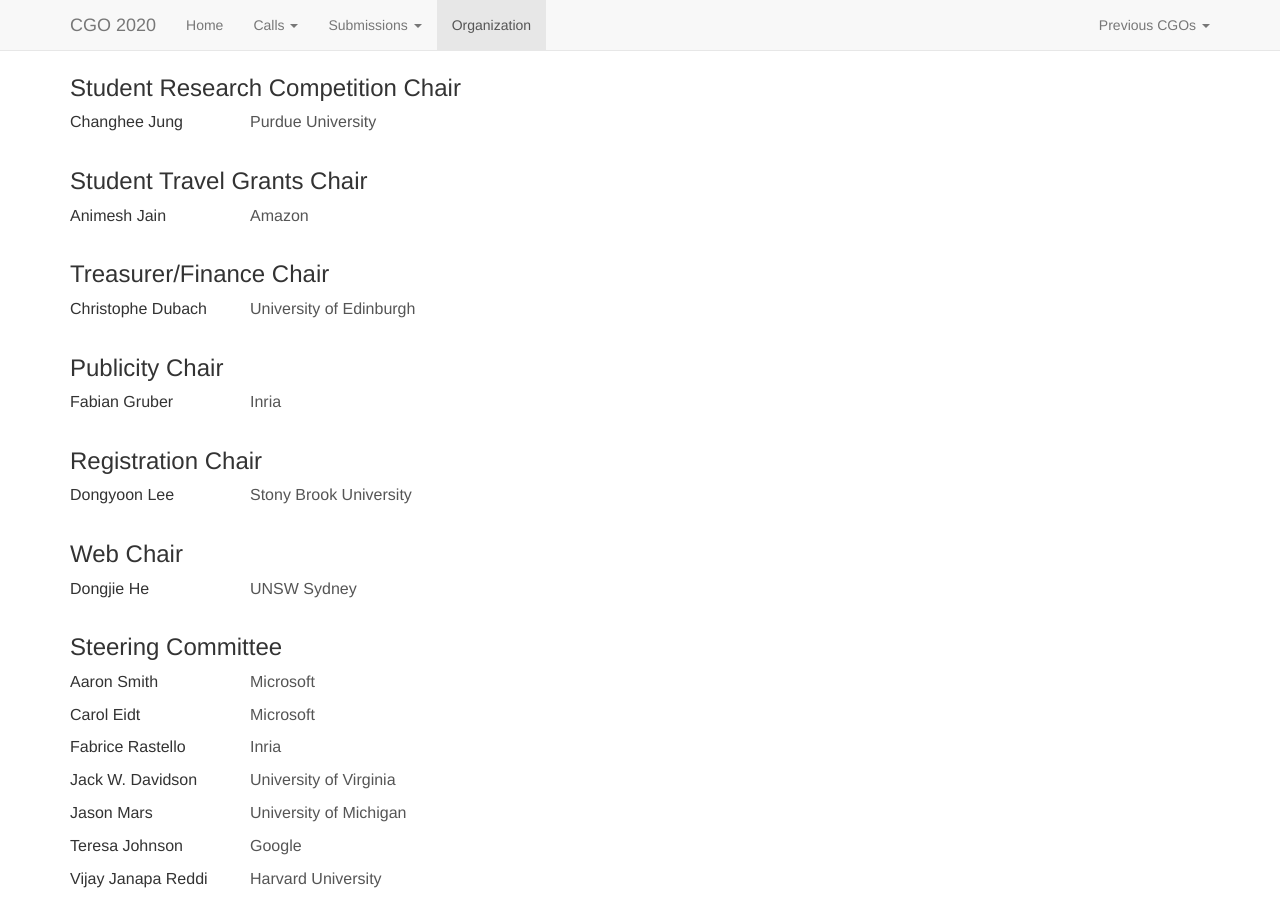
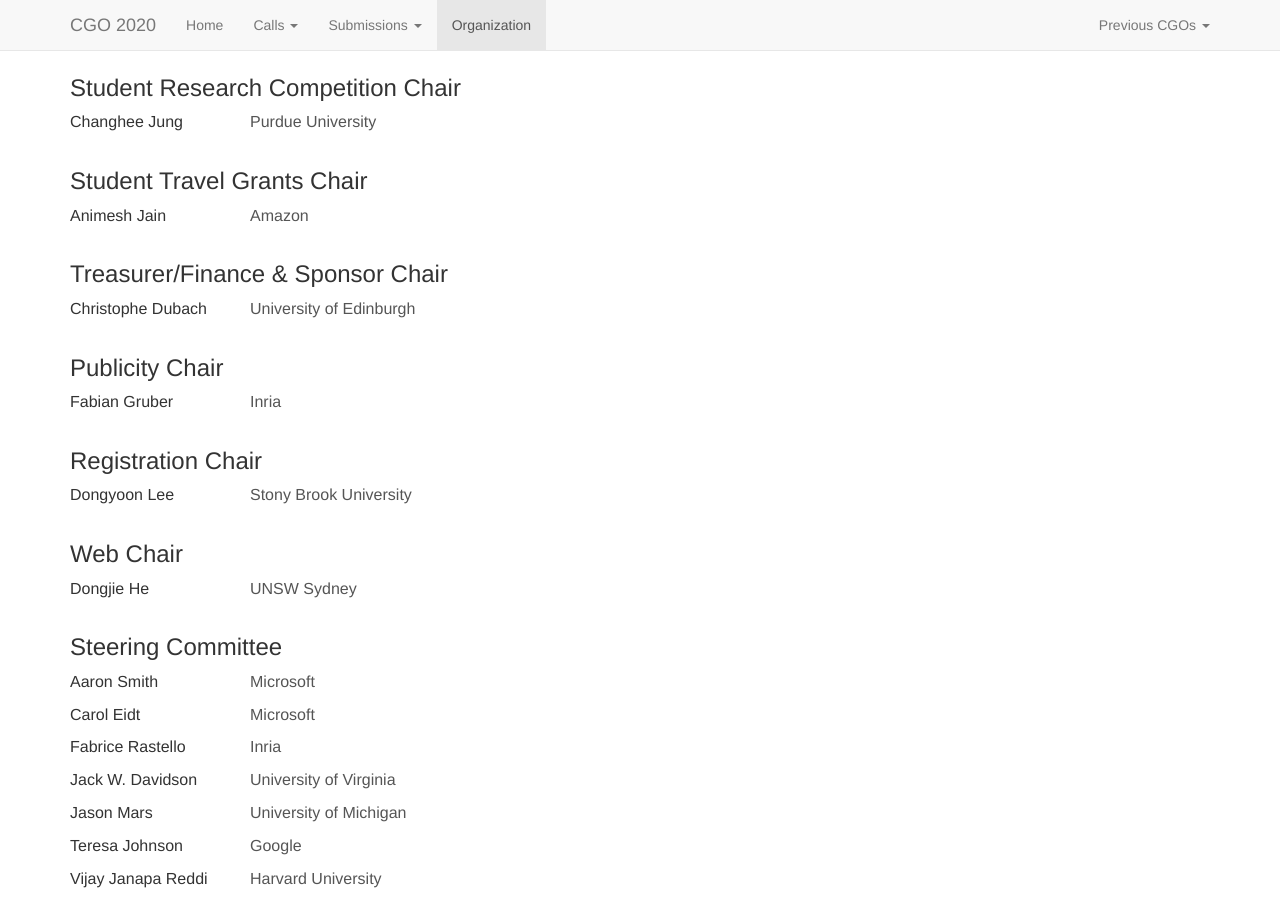
Before and after one commit to jingling/cgo2020, a Jekyll site: the page built from organization.html, in a window 1280 px wide and 900 px high, scrolled down 595 px. Built offline with Jekyll 4.4.1, drawn with Linux system fonts in a browser that asks for light colours; nearby versions of some CDN libraries; comment, search, counter and statistics services are not loaded.

Commit message:
Update organization.yml

```diff
--- a/_data/organization.yml
+++ b/_data/organization.yml
@@ -37,7 +37,7 @@
   name: Animesh Jain
   affiliation: Amazon
 
-- role: Treasurer/Finance Chair
+- role: Treasurer/Finance & Sponsor Chair
   name: Christophe Dubach
   affiliation: University of Edinburgh
 
```
